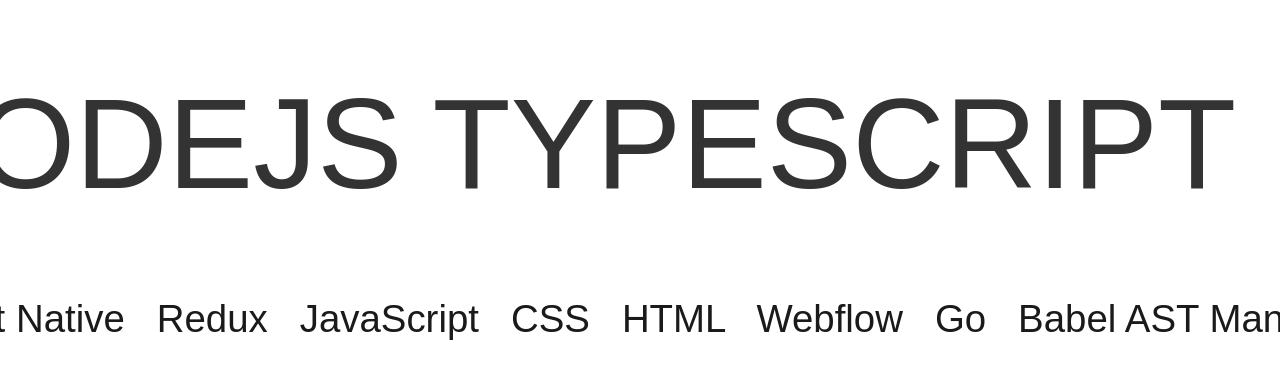
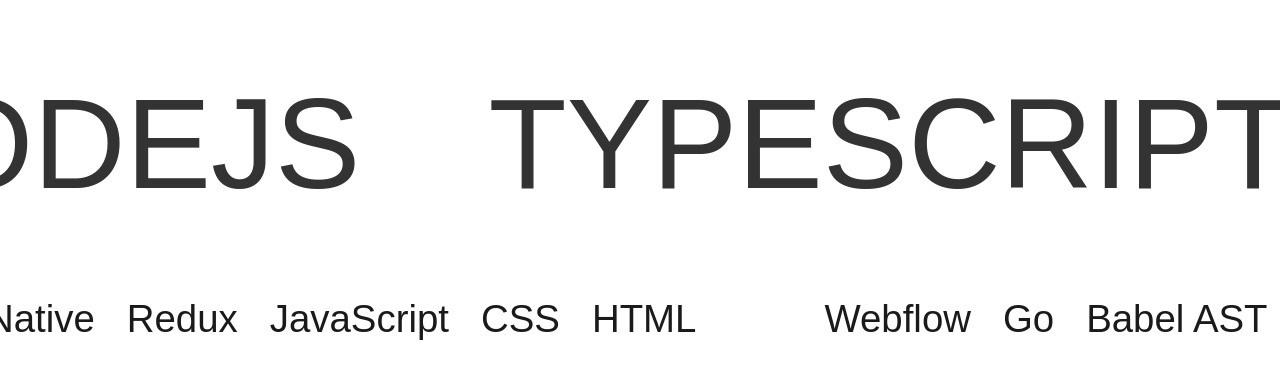
Before and after one commit to jameskbecker/portfolio-old, a Next.js app: page / in a window 1280 px wide. Shown: the part 2639-3030 px from the top of the page. Built offline with nearby package versions, Linux system fonts and the light colour scheme.

Commit message:
Update margins and padding

```diff
--- a/src/components/parallaxText/styles.ts
+++ b/src/components/parallaxText/styles.ts
@@ -2,10 +2,7 @@ import { motion } from 'framer-motion';
 import styled from 'styled-components';
 
 export const StyledParallaxText = styled.div`
-  span {
-    display: block;
-    margin-right: 30px;
-  }
+  overflow: hidden;
 `;
 
 export const Scroller = styled(motion.div)`
@@ -13,4 +10,5 @@ export const Scroller = styled(motion.div)`
   white-space: nowrap;
   display: flex;
   flex-wrap: nowrap;
+  overflow: hidden;
 `;
--- a/src/components/sections/contactSection/styles.ts
+++ b/src/components/sections/contactSection/styles.ts
@@ -9,8 +9,9 @@ export const StyledContactSection = styled.section`
   align-items: center;
   height: 100vh;
 
-  padding: 12vw 6vw;
-  margin: 0 auto;
+  padding: 12vw 0;
+
+  border-top: 1px solid ${({ theme }: any) => theme.text};
   box-sizing: border-box;
 
   overflow: hidden;
--- a/src/components/sections/expertiseSection/styles.tsx
+++ b/src/components/sections/expertiseSection/styles.tsx
@@ -1,4 +1,19 @@
 import styled from 'styled-components';
+
+export const StyledExpertiseSection = styled.section`
+  display: flex;
+  flex-direction: column;
+  justify-content: center;
+  align-items: center;
+  height: 100vh;
+
+  padding: 6vw 0;
+  margin: 0;
+
+  box-sizing: border-box;
+
+  overflow: hidden;
+`;
 
 export const StyledExpertiseContent = styled.div`
   flex: 1 1;
@@ -7,36 +22,24 @@ export const StyledExpertiseContent = styled.div`
   justify-content: center;
   align-items: center;
   gap: 5rem;
-  margin: 0 12rem;
-  overflow: hidden;
 
-  & > h1 {
-    padding: 2rem 0;
-  }
-`;
-
-export const StyledExpertiseSection = styled.section`
-  display: flex;
-  flex-direction: column;
-  justify-content: center;
-  align-items: center;
-  height: 100vh;
-  padding: 6vw 12vw;
-  border-bottom: 1px solid ${({ theme }: any) => theme.text};
-  box-sizing: border-box;
-
-  overflow: hidden;
+  overflow: hidden !important;
+  width: 100%;
 `;
 
 export const UpperText = styled.span`
   font-size: 10vw;
   font-weight: 500;
+  padding: 0 4rem;
   color: ${({ theme }) => theme.text};
   text-transform: uppercase;
+  overflow: hidden;
 `;
 
 export const LowerText = styled.span`
   font-size: 3vw;
+  padding: 0 4rem;
   text-transform: none;
   color: ${({ theme }: any) => theme.subheading};
+  overflow: hidden;
 `;
--- a/src/components/sections/portfolioSection/styles.ts
+++ b/src/components/sections/portfolioSection/styles.ts
@@ -6,8 +6,7 @@ export const StyledPortfolioSection = styled.section`
   flex-direction: column;
   height: 200vh;
 
-  padding: 0 12vw;
-  margin: 0 auto;
+  padding: 0 0;
   border-bottom: 1px solid ${({ theme }: any) => theme.text};
   box-sizing: border-box;
 
@@ -25,5 +24,6 @@ export const StyledPortfolioCover = styled.div`
   justify-content: center;
   align-items: center;
   gap: 0.75rem;
-  height: 50%;
+
+  margin: 0 auto;
 `;
```
